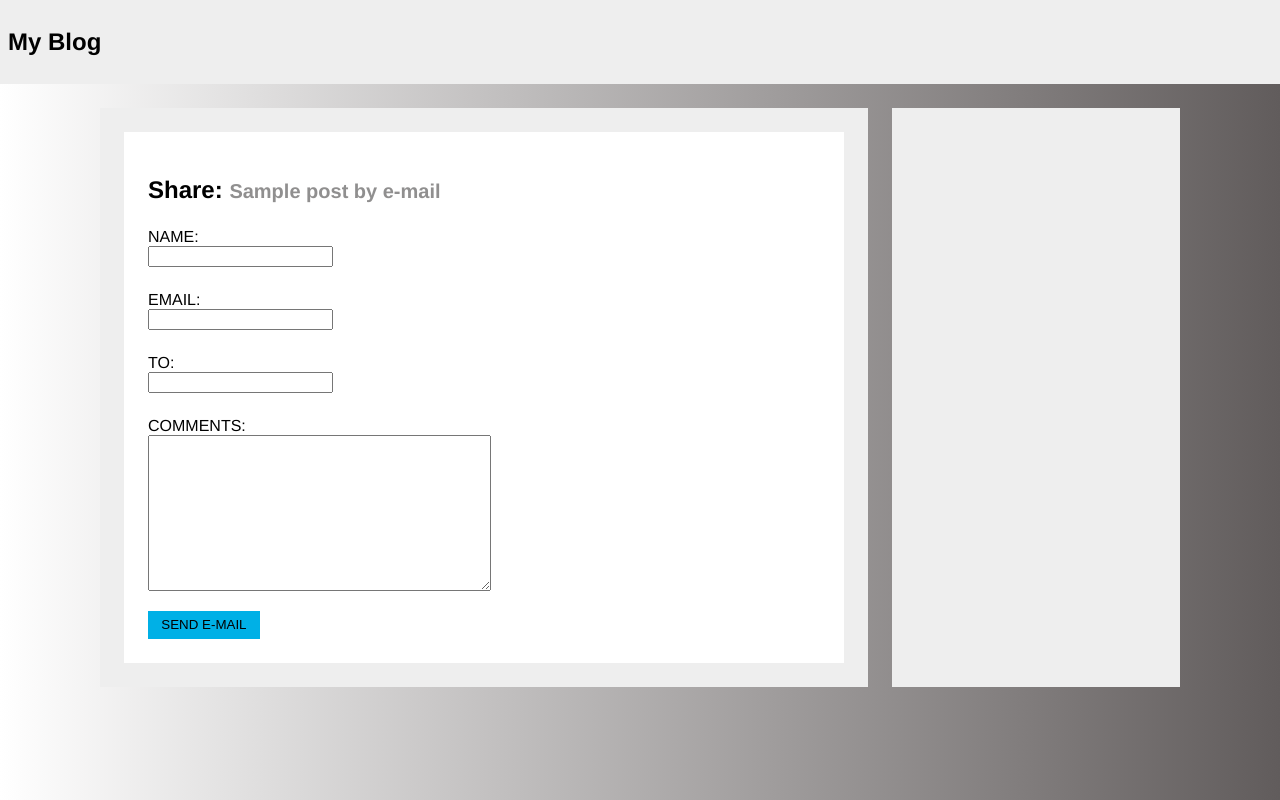
After one commit to DevShasa/django-3-by-example-blog, a Django app: page /blog/1/share/ in a window 1280 px wide. The commit adds this page. Run offline with Django 3.2, Linux system fonts and the light colour scheme; tables that the repository leaves empty hold one stand-in row (values such as "Sample post").

Commit message:
send email

```diff
--- /dev/null
+++ b/blog/forms.py
@@ -0,0 +1,7 @@
+from django import forms
+
+class EmailPostForm(forms.Form):
+    name =  forms.CharField(max_length=25)
+    email = forms.EmailField()
+    to = forms.EmailField()
+    comments = forms.CharField(required=False, widget=forms.Textarea)
--- a/blog/static/css/styles.css
+++ b/blog/static/css/styles.css
@@ -14,7 +14,7 @@ body{
     font-family: Arial Arial, Helvetica, sans-serif;
     background-color: white;
 
-    /*Used a gradient generator */
+    /*Used a gradient generator*/
     background: rgb(2,0,36);
     background: linear-gradient(90deg, rgba(2,0,36,1) 0%, rgba(255,255,255,1) 0%, rgba(97,92,92,1) 100%);
 }
@@ -84,3 +84,30 @@ header{
     border-bottom: 1px solid #eee;
     margin-top: 0;
 }
+
+/* these styles are for the form   */
+.form-tile{
+    background-color: white;
+    padding: 1.5em;
+}
+label{
+    display: block;
+    text-transform: uppercase;
+    margin: 0
+}
+input, textarea{
+    margin: 0;
+}
+input[type=submit]{
+    text-transform: uppercase;
+    background-color:rgb(0, 176, 230);
+    color: black;
+    padding: .5em 1em;
+    display: block;
+    cursor: pointer;
+    border: 0;
+}
+
+.form-small{
+    color: rgba(71, 70, 70, 0.603);
+}
--- a/blog/templates/blog/post/detail.html
+++ b/blog/templates/blog/post/detail.html
@@ -12,6 +12,9 @@
         <p>
             {{ post.body|linebreaks }}
         </p>
+        <p>
+            <a href="{% url 'blog:post_share' post.id %}">Share this post</a>
+        </p>
     </div>
 
 {% endblock content %}
--- /dev/null
+++ b/blog/templates/blog/post/share.html
@@ -0,0 +1,26 @@
+{% extends 'blog/base.html' %}
+
+
+{% block title  %}
+    Share post
+{% endblock title  %}
+
+{% block content %}
+    {% if sent %}
+    <div class="form-tile">
+        <h1>Email successfully sent</h1>
+        <p>
+            "{{ post.title }}" was successfully sent to {{ form.cleaned_data.to }}.
+        </p>
+    </div>
+    {% else %}
+        <div class="form-tile form">
+            <h2>Share: <small class="form-small">{{ post.title }} by e-mail</small></h1>
+            <form method="post">
+                {{ form.as_p }}
+                {% csrf_token %}
+                <input type="submit" value= "Send e-mail"/>
+            </form>
+        </div>
+    {% endif %}
+{% endblock content %}
--- a/blog/urls.py
+++ b/blog/urls.py
@@ -6,5 +6,6 @@ urlpatterns = [
     # path('', views.post_list, name = 'post_list'),
     path('', views.PostListView.as_view(), name = "post_list"),
     # <> are path converters convert url into variables
-    path('<int:year>/<int:month>/<int:day>/<slug:post>/', views.post_detail, name="post_detail")
+    path('<int:year>/<int:month>/<int:day>/<slug:post>/', views.post_detail, name="post_detail"),
+    path('<int:post_id>/share/', views.post_share, name='post_share')
 ]
--- a/blog/views.py
+++ b/blog/views.py
@@ -1,6 +1,8 @@
 from django.shortcuts import render, get_object_or_404
 from .models import Post
 from django.views.generic import  ListView
+from .forms import EmailPostForm
+from django.core.mail import send_mail
 
 # Create your views here.
 # Views receive web request and return web response
@@ -25,6 +27,43 @@ def post_detail(request, year, month, day, post):
     return render(request, 'blog/post/detail.html', {'post': post})
 
 
+def post_share(request, post_id):
+    '''
+    Takes a post and sends it as an email
+    '''
+    post = get_object_or_404(Post, id=post_id, status='published')
+    sent = False
+    if request.method == 'POST':
+        # If the request is post this means the user has submitted data
+        form = EmailPostForm(request.POST) # Create a form object
+        if form.is_valid():
+            # The form has passed the nescesarry validation
+            cd = form.cleaned_data
+            # Send the email
+            post_url = request.build_absolute_uri(post.get_absolute_url())
+            subject = f"{cd['name']} reccomends you read blog post: {post.title}"
+            message = f"Read {post.title} at {post_url} \n" \
+                        f"{cd['name']}'s commented {cd['comments']}"
+
+            '''
+            send_mail() function takes several parameters
+            > SUBJECT
+            > MESSAGE
+            > SENDER
+            > LIST OF RECEPIENTS
+            > fail_silently = bool
+            '''
+            send_mail(subject, message, "bigballs@admin.com", [cd['to'], ])
+            sent = True
+    else:
+        # When the view is initialy loaded, create an instance of form
+        # The instance is used to display the empty form
+
+        form = EmailPostForm()
+
+    return render(request, 'blog/post/share.html', {'post':post, 'form':form, 'sent':sent})
+
+
 '''This is the old listview, which is similar to PostListView above'''
 # from django.core.paginator import Paginator, EmptyPage, PageNotAnInteger
 # def post_list(request):
--- a/config/settings.py
+++ b/config/settings.py
@@ -130,3 +130,5 @@ STATIC_URL = '/static/'
 # https://docs.djangoproject.com/en/3.2/ref/settings/#default-auto-field
 
 DEFAULT_AUTO_FIELD = 'django.db.models.BigAutoField'
+
+EMAIL_BACKEND = 'django.core.mail.backends.console.EmailBackend'
```
